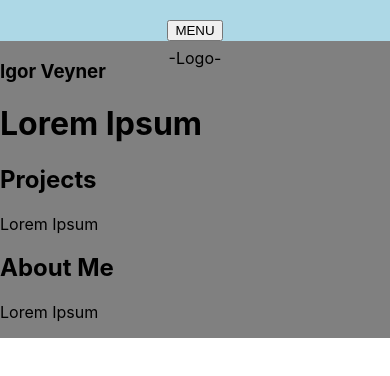
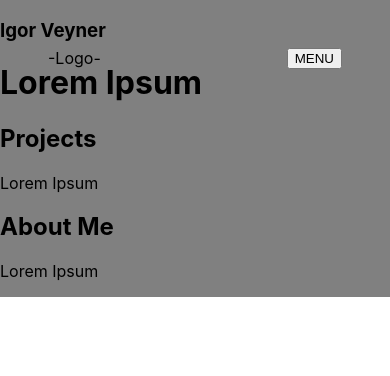
Before and after one commit to IgoVeyner/portfolio, a React (Create React App) app: page / in a window 390 px wide. Shown: the top 376 px of the page. Built offline with nearby package versions, Linux system fonts and the light colour scheme.

Commit message:
align mobile nav elements

```diff
--- a/src/App.css
+++ b/src/App.css
@@ -5,7 +5,7 @@
 
 main {
   display: grid;
-  grid-template-columns: 150px 1fr;
+  grid-template-columns: 145px 1fr;
   padding: 0;
   margin: 0;
 }
--- a/src/components/Header/index.css
+++ b/src/components/Header/index.css
@@ -8,6 +8,8 @@
 
 @media only screen and (max-width: 700px) {
   .navbar {
+    display: block;
+    width: 0px;
     height: auto;
   }
 }
--- a/src/components/Logo/index.css
+++ b/src/components/Logo/index.css
@@ -2,3 +2,10 @@
   position: relative;
   top: var(--SpaceOuter);
 }
+
+@media only screen and (max-width: 700px) {
+  .logo {
+    position: fixed;
+    left: var(--SpaceOuter);
+  }
+}
--- a/src/components/MenuButton/index.css
+++ b/src/components/MenuButton/index.css
@@ -5,5 +5,8 @@
 @media only screen and (max-width: 700px) {
   .menu {
     display: block;
+    position: fixed;
+    top: var(--SpaceOuter);
+    right: var(--SpaceOuter);
   }
 }
```
